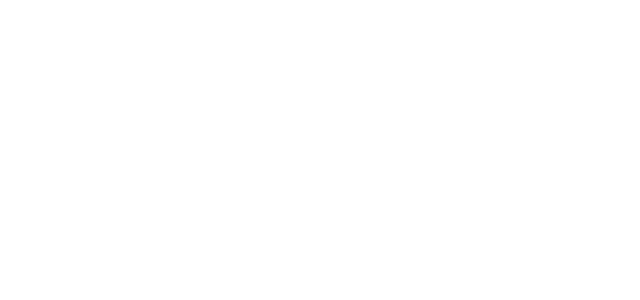
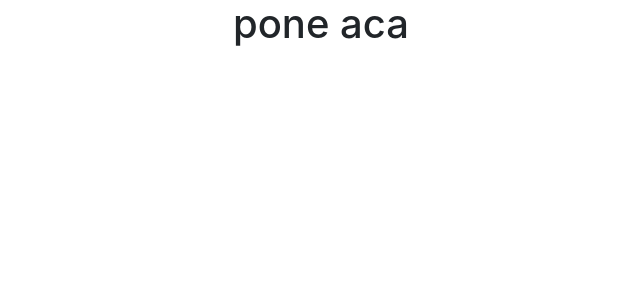
Before and after one commit to emnus/portfolio1, a React (Create React App) app: page / in a window 1280 px wide. Shown: the top 300 px of the page, without its empty margins (319-959 px from the left). Built offline with nearby package versions, Linux system fonts and the light colour scheme.

Commit message:
arreglos

```diff
--- a/src/pages/Main/Main.js
+++ b/src/pages/Main/Main.js
@@ -5,7 +5,7 @@
   return (
     <div>
 
-
+        <h1> pone aca</h1>
 
     </div>
   )
```
